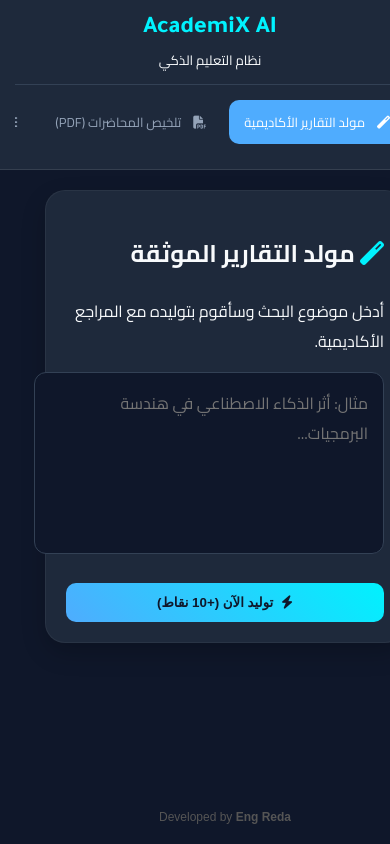
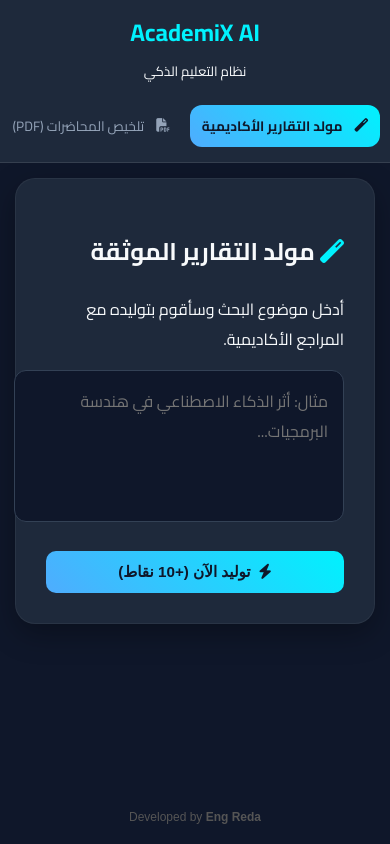
Before and after one commit to rfsox/AcademiX-AI, a Flask app: page / in a window 390 px wide, after a click on "مولد التقارير الأكاديمية". Run offline with Flask 3, Linux system fonts and the light colour scheme; some libraries are stand-ins or nearby versions.

Commit message:
Update style.css

```diff
--- a/static/style.css
+++ b/static/style.css
@@ -1,4 +1,4 @@
-/* static/style.css */
+/* public/style.css */
 :root {
     --primary: #4facfe;
     --secondary: #00f2fe;
@@ -7,16 +7,18 @@
     --text-main: #f8fafc;
     --accent: #f59e0b;
     --success: #10b981;
+    --danger: #ef4444;
 }
 
+/* تحسين الخطوط والتنسيق العام */
 body {
-    font-family: 'Cairo', sans-serif;
+    font-family: 'Cairo', 'Tajawal', sans-serif;
     background-color: var(--bg-dark);
     color: var(--text-main);
     margin: 0;
     display: flex;
     min-height: 100vh;
-    transition: all 0.3s ease;
+    direction: rtl; /* دعم الاتجاه العربي بشكل افتراضي */
 }
 
 /* القائمة الجانبية (Sidebar) */
@@ -30,31 +32,34 @@ body {
     position: fixed;
     height: 100vh;
     z-index: 1000;
+    box-sizing: border-box;
 }
 
 .logo-area {
     text-align: center;
-    margin-bottom: 30px;
+    margin-bottom: 25px;
     border-bottom: 1px solid #334155;
     padding-bottom: 15px;
 }
-.logo-area h2 { color: var(--secondary); font-family: 'Tajawal'; margin: 0; }
+.logo-area h2 { color: var(--secondary); font-size: 1.5rem; margin: 0; }
 
-.nav-menu { flex: 1; }
+.nav-menu { flex: 1; overflow-y: auto; }
 .nav-item {
     padding: 12px 15px;
     margin-bottom: 8px;
-    border-radius: 10px;
+    border-radius: 12px;
     cursor: pointer;
     display: flex;
     align-items: center;
     gap: 12px;
-    transition: 0.3s;
+    transition: all 0.3s ease;
     color: #94a3b8;
+    text-decoration: none;
 }
 .nav-item:hover, .nav-item.active {
-    background: var(--primary);
-    color: white;
+    background: linear-gradient(45deg, var(--primary), var(--secondary));
+    color: #0f172a;
+    font-weight: bold;
 }
 
 .stats-card {
@@ -62,152 +67,133 @@ body {
     border: 1px solid var(--accent);
     padding: 15px;
     border-radius: 12px;
-    margin-top: auto;
+    margin-top: 20px;
 }
 
 /* المحتوى الرئيسي */
 .main-content {
-    margin-right: 260px; /* مسافة ثابتة للكمبيوتر */
+    margin-right: 260px; /* للكمبيوتر فقط */
     flex: 1;
     padding: 40px;
     width: 100%;
-}
-
-.section-container {
-    width: 100%;
-    max-width: 900px;
-    margin: 0 auto;
+    box-sizing: border-box;
 }
 
 .glass-card {
     background: var(--card-dark);
     border-radius: 20px;
     padding: 30px;
-    box-shadow: 0 10px 25px rgba(0,0,0,0.2);
+    box-shadow: 0 10px 30px rgba(0,0,0,0.3);
     border: 1px solid rgba(255,255,255,0.05);
 }
 
 .input-area textarea {
     width: 100%;
-    height: 150px;
+    height: 120px;
     background: #0f172a;
     border: 1px solid #334155;
     border-radius: 12px;
     color: white;
     padding: 15px;
-    font-size: 16px;
+    font-size: 1rem;
     resize: none;
     font-family: inherit;
+    transition: border 0.3s;
 }
+.input-area textarea:focus { border-color: var(--primary); outline: none; }
+
+/* قسم رفع الـ PDF الجديد */
+.pdf-upload-box {
+    margin-top: 20px;
+    padding: 15px;
+    border: 2px dashed #334155;
+    border-radius: 12px;
+    text-align: center;
+    transition: 0.3s;
+}
+.pdf-upload-box:hover { border-color: var(--primary); background: rgba(79, 172, 254, 0.05); }
 
 .action-btns {
     display: flex;
-    gap: 15px;
+    gap: 12px;
     margin-top: 20px;
 }
 
 .btn {
-    padding: 12px 25px;
+    padding: 12px 20px;
     border-radius: 10px;
     border: none;
     cursor: pointer;
     font-weight: bold;
     display: flex;
     align-items: center;
+    justify-content: center;
     gap: 8px;
-    transition: 0.2s;
+    transition: 0.3s;
+    font-size: 0.95rem;
 }
-.btn:disabled { opacity: 0.5; cursor: not-allowed; }
 .btn-primary { background: linear-gradient(45deg, var(--primary), var(--secondary)); color: #0f172a; }
 .btn-outline { background: transparent; border: 1px solid var(--primary); color: var(--primary); }
+.btn:hover { transform: translateY(-2px); opacity: 0.9; }
 
-.citation-box {
-    margin-top: 20px;
-    padding: 15px;
-    background: rgba(79, 172, 254, 0.05);
-    border-right: 4px solid var(--primary);
-    border-radius: 5px;
-    font-size: 0.9rem;
-}
-
+/* منطقة النتائج */
 #reportWrapper {
     background: white;
     color: #1e293b;
-    padding: 40px;
+    padding: 35px;
     margin-top: 30px;
-    border-radius: 12px;
+    border-radius: 15px;
     display: none;
-    box-shadow: 0 5px 15px rgba(0,0,0,0.1);
+    box-shadow: 0 10px 25px rgba(0,0,0,0.2);
+    line-height: 1.8;
+}
+
+/* اللودر (Loader) */
+#loader {
+    display: none;
+    text-align: center;
+    margin: 20px 0;
+    color: var(--secondary);
 }
 
 /* ====================================================== */
-/* تعديلات الموبايل الاحترافية (ظهور الميزات بالطول)       */
+/* تعديلات الموبايل (Responsive)                         */
 /* ====================================================== */
 @media (max-width: 768px) {
-    body {
-        flex-direction: column; /* ترتيب العناصر عمودياً */
-    }
+    body { flex-direction: column; }
 
     .sidebar {
-        position: relative; /* جعل القائمة تظهر في الأعلى وليست ثابتة بالجانب */
+        position: relative;
         width: 100%;
         height: auto;
-        min-height: auto;
-        padding: 15px;
+        padding: 10px;
         border-left: none;
         border-bottom: 1px solid rgba(255,255,255,0.1);
     }
 
-    .logo-area {
-        margin-bottom: 15px;
-        padding-bottom: 10px;
-    }
-
     .nav-menu {
         display: flex;
-        flex-direction: row; /* جعل الميزات بجانب بعضها بالعرض في الموبايل */
-        overflow-x: auto; /* السماح بسحب القائمة يميناً ويساراً */
+        flex-direction: row;
+        overflow-x: auto;
         gap: 8px;
-        padding-bottom: 10px;
-        scrollbar-width: none; /* إخفاء شريط التمرير لجمالية التصميم */
+        padding: 5px 0;
     }
-    .nav-menu::-webkit-scrollbar { display: none; }
 
     .nav-item {
         margin-bottom: 0;
-        white-space: nowrap; /* منع انقسام نص الميزة على سطرين */
-        padding: 10px 15px;
-        font-size: 13px;
-    }
-
-    .stats-card {
-        display: none; /* إخفاء بطاقة النقاط في الموبايل لتوفير مساحة */
+        white-space: nowrap;
+        padding: 8px 12px;
+        font-size: 0.85rem;
     }
 
     .main-content {
-        margin-right: 0; /* إلغاء الفراغ الجانبي */
-        padding: 20px 15px;
-        width: 100%;
-        box-sizing: border-box;
+        margin-right: 0;
+        padding: 15px;
     }
 
-    .glass-card {
-        padding: 20px;
-    }
+    .logo-area { margin-bottom: 10px; padding-bottom: 5px; border: none; }
+    .stats-card { display: none; }
 
-    .action-btns {
-        flex-direction: column; /* الأزرار فوق بعضها في الموبايل */
-        gap: 10px;
-    }
-
-    .btn {
-        width: 100%;
-        justify-content: center;
-    }
-
-    #reportWrapper {
-        padding: 20px;
-        font-size: 14px;
-        margin-top: 20px;
-    }
+    .action-btns { flex-direction: column; }
+    .btn { width: 100%; }
 }
```
